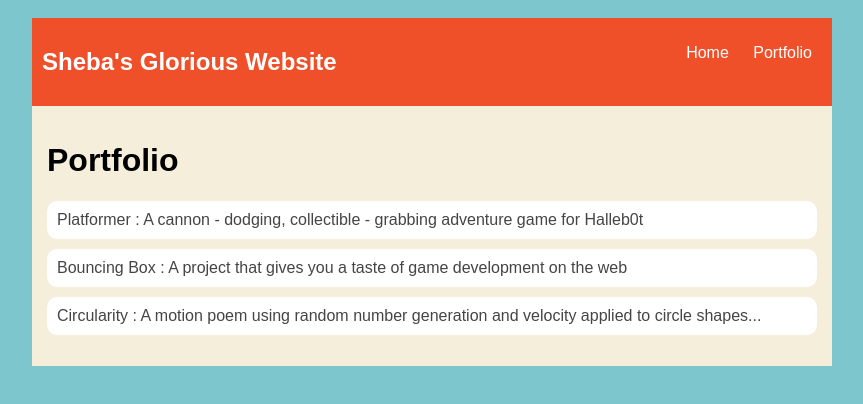
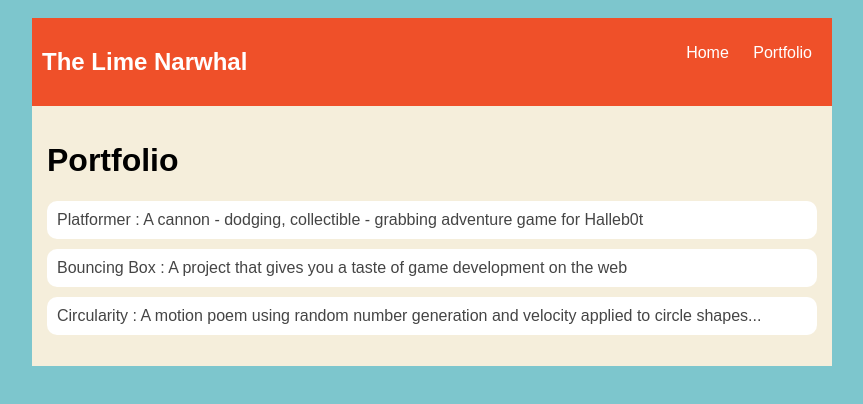
Before and after one commit to CarterMac34/cartermac34.github.io, a plain HTML site: page portfolio.html in a window 1280 px wide. Shown: the whole page, without its empty margins (208-1071 px from the left). Drawn offline with Linux system fonts and the light colour scheme.

Commit message:
add portfolio.html file

```diff
--- a/portfolio.html
+++ b/portfolio.html
@@ -86,7 +86,7 @@
     <body>
       <div id="all-contents">
             <nav>
-                <h1>Sheba's Glorious Website</h1>
+                <h1>The Lime Narwhal</h1>
                 <ul id="nav-ul">
                     <li class="nav-li">
                       <a class="nav-a" href="index.html">Home</a>
```
